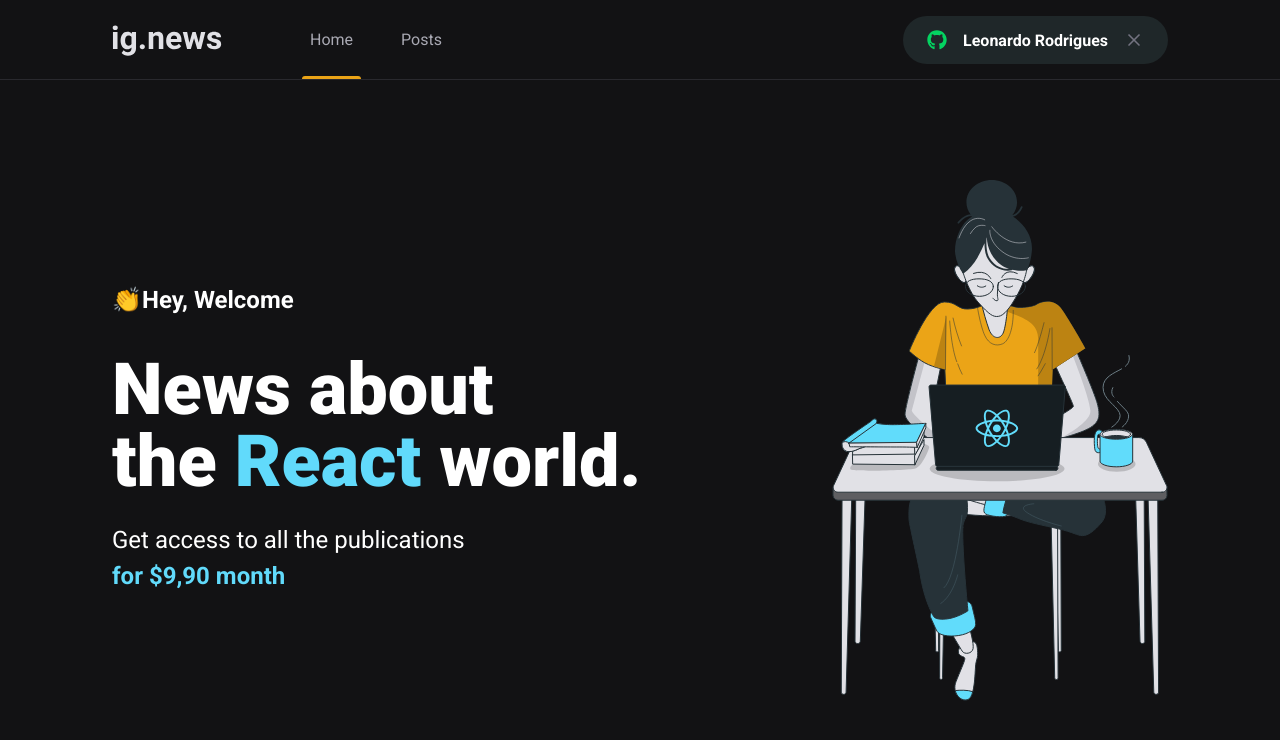
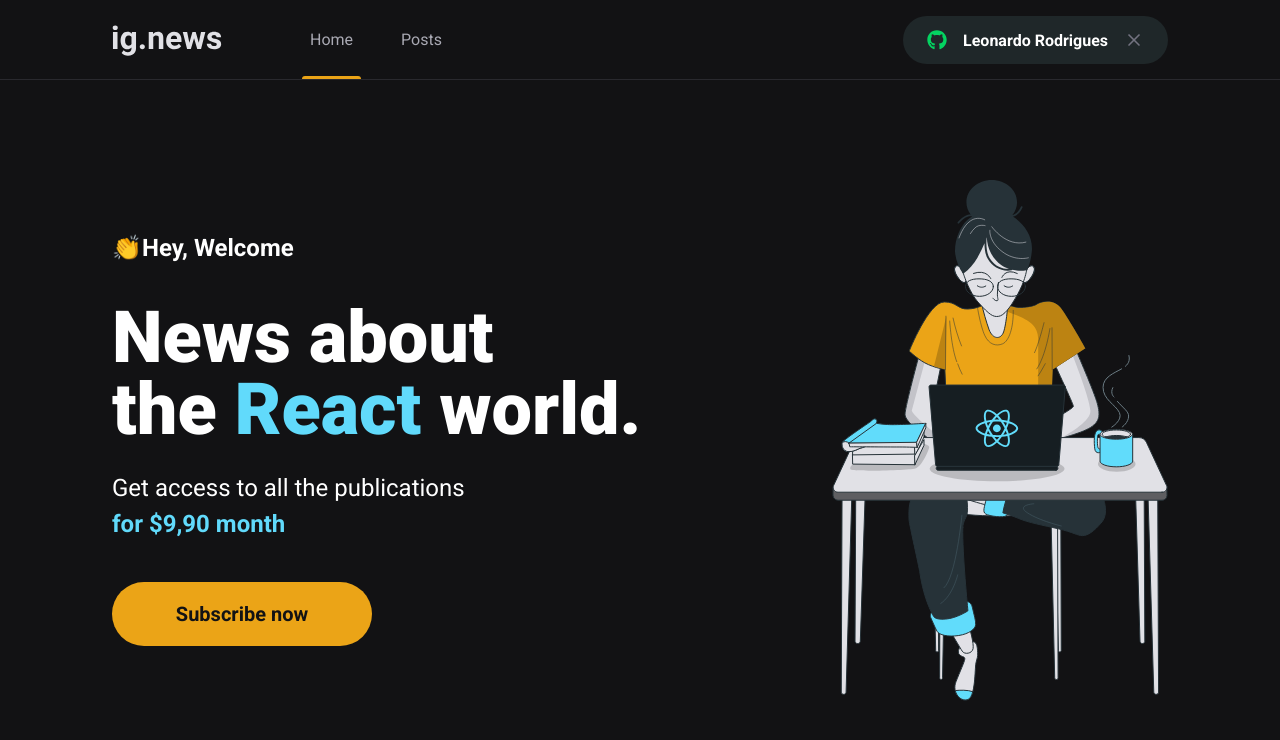
Before and after one commit to leorodriguesdev/ignews, a Next.js app: page / in a window 1280 px wide. Shown: the top 740 px of the page. Built offline with nearby package versions, Linux system fonts and the light colour scheme.

Commit message:
add component SubscribeButton

```diff
--- /dev/null
+++ b/src/components/SubscribeButton/index.tsx
@@ -0,0 +1,12 @@
+import styles from './styles.module.scss';
+
+export function SubscribeButton() {
+    return (
+        <button
+            type="button"
+            className={styles.subscribeButton}
+        >
+            Subscribe now
+        </button>
+    );
+}
--- /dev/null
+++ b/src/components/SubscribeButton/styles.module.scss
@@ -0,0 +1,20 @@
+.subscribeButton {
+    width: 260px;
+    height: 4rem;
+    border: 0;
+    border-radius: 2rem;
+    background: var(--yellow-500);
+    color: var(--gray-900);
+    font-size: 1.25rem;
+    font-weight: bold;
+
+    display: flex;
+    align-items: center;
+    justify-content: center;
+
+    transition: filter 0.2s;
+
+    &:hover {
+        filter: brightness(0.8);
+    }
+}
--- a/src/pages/home.module.scss
+++ b/src/pages/home.module.scss
@@ -38,4 +38,8 @@
             font-weight: bold;
         }
     }
+
+    button {
+        margin-top: 2.5rem;
+    }
 }
--- a/src/pages/index.tsx
+++ b/src/pages/index.tsx
@@ -1,4 +1,5 @@
 import Head from 'next/head'
+import { SubscribeButton } from '../components/SubscribeButton';
 
 import styles from './home.module.scss';
 
@@ -16,6 +17,7 @@
               Get access to all the publications <br />
               <span>for $9,90 month</span>
             </p>
+            <SubscribeButton/>
           </section>
           <img src="/images/avatar.svg" alt="girl coding" />
         </main>
```
